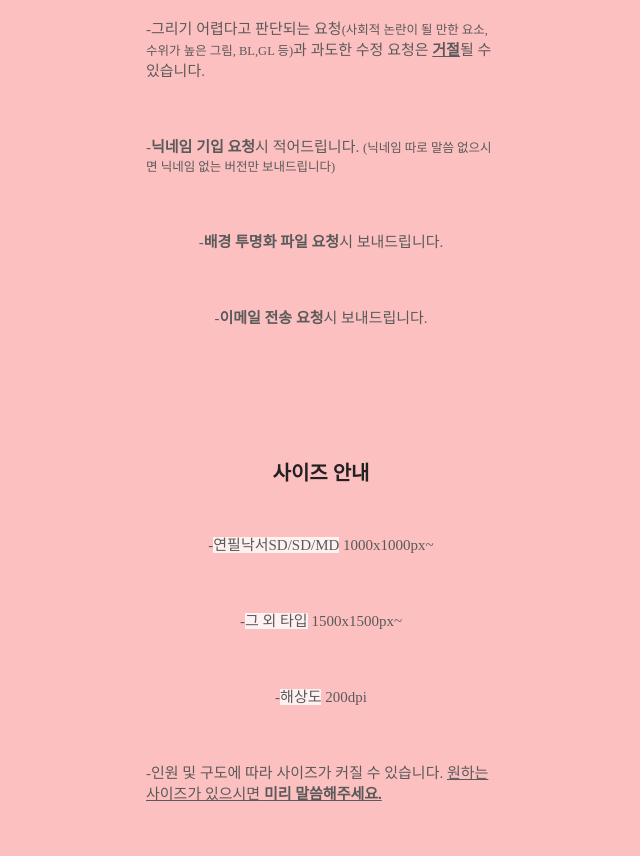
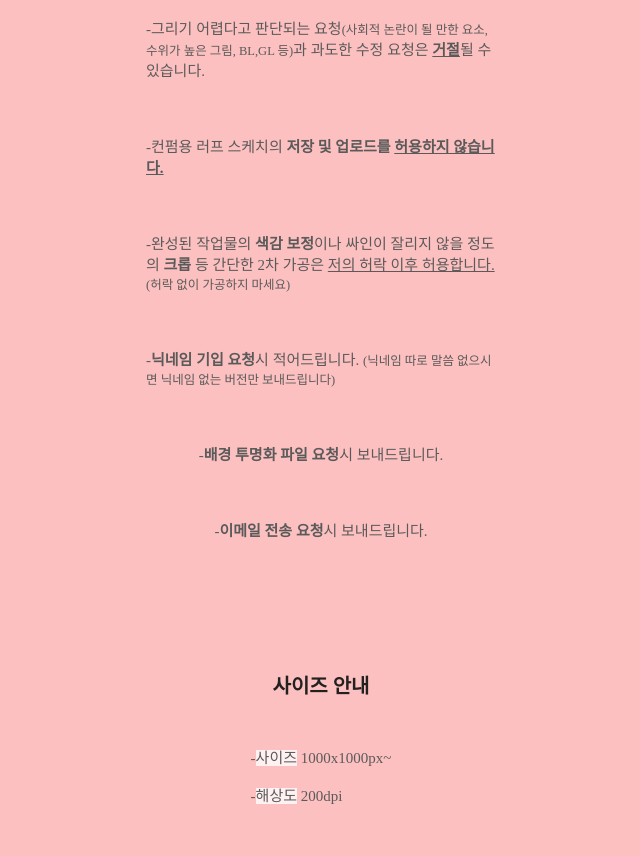
Before and after one commit to ddirung/home, a plain HTML site: page notice/index.html in a window 1280 px wide. Shown: the part 1080-1936 px from the top of the page, without its empty margins (319-959 px from the left). Drawn offline with Linux system fonts and the light colour scheme; a web font is replaced by a local one.

Commit message:
Update index.html

```diff
--- a/notice/index.html
+++ b/notice/index.html
@@ -122,6 +122,8 @@
       <p class="sub">-<u><b>원하는 포즈, 분위기, 자료가 없을 시</b></u> 저의 마음대로 작업이 들어가며 컨펌시 포즈, 큰 실루엣 <u><b>수정 불가</b></u>합니다.</p>
       <p class="sub">-<span style="background-color: rgb(255, 241, 241);">컨펌은 신청 주신 내용과 다른 부분을 수정하는 과정</span>입니다. 변심으로 인한 수정은 불가하며, <u>컨펌 후 수정 및 환불이 불가합니다.</u></p>
       <p class="sub">-그리기 어렵다고 판단되는 요청<small>(사회적 논란이 될 만한 요소, 수위가 높은 그림, BL,GL 등)</small>과 과도한 수정 요청은 <u><b>거절</b></u>될 수 있습니다.</p>
+      <p class="sub">-컨펌용 러프 스케치의 <b>저장 및 업로드를 <u>허용하지 않습니다.</u></b>
+      <p class="sub">-완성된 작업물의 <b>색감 보정</b>이나 싸인이 잘리지 않을 정도의 <b>크롭</b> 등 간단한 2차 가공은 <u>저의 허락 이후 허용합니다.</u><small> (허락 없이 가공하지 마세요)</small>
       <p class="sub">-<b>닉네임 기입 요청</b>시 적어드립니다. <small>(닉네임 따로 말씀 없으시면 닉네임 없는 버전만 보내드립니다)</small></p>
       <p class="sub">-<b>배경 투명화 파일 요청</b>시 보내드립니다.</p>
       <p class="sub">-<b>이메일 전송 요청</b>시 보내드립니다.</p>
@@ -129,9 +131,7 @@
     <div class="wrap1">
       <h1 class="main">사이즈 안내</h1>
       <P></P>
-      <p class="sub">-<span style="background-color: rgb(255, 241, 241);">연필낙서SD/SD/MD</span> 1000x1000px~</p>
-      <p class="sub">-<span style="background-color: rgb(255, 241, 241);">그 외 타입</span> 1500x1500px~</p>
-      <p class="sub">-<span style="background-color: rgb(255, 241, 241);">해상도</span> 200dpi</p>
+      <p class="sub">-<span style="background-color: rgb(255, 241, 241);">사이즈</span>  1000x1000px~<br><br>-<span style="background-color: rgb(255, 241, 241);">해상도</span>  200dpi</p>
       <p class="sub">-인원 및 구도에 따라 사이즈가 커질 수 있습니다. <u>원하는 사이즈가 있으시면 <b>미리 말씀해주세요.</b></u></p>
     </div>
     <div class="wrap2">
@@ -144,13 +144,13 @@
       <h1 class="main">신청양식</h1>
       <P></P>
       <p class="sub2"><span style="background-color: rgb(255, 241, 241);">신청 타입 및 인원<br>컨셉 및 구도, 분위기, 캐릭터 코디 참고 자료<br>닉네임 기입 유무</span></p>
-      <p class="sub">커미션 문의는 오픈카톡이 가장 빠릅니다!</p>
+      <p class="sub">커미션 문의는 <u>오픈카톡</u>이 가장 빠릅니다!</p>
     </div>
     <div class="wrap4">
       <h1 class="main">작업순서</h1>
       <P></P>
       <p class="sub"><span style="background-color: rgb(255, 241, 241);">오픈톡 > 선입금 > 컨펌 및 수정 > 작업 및 완성 > 전달</span></p>
-      <p class="sub"><span style=>- 러프 스케치 컨펌은 1회만 진행하며, 추가 컨펌은 추가금이 발생합니다.<br>- 문의 시 정확히 언급하지 않은 요구사항은 수정이 불가합니다.<br>- 작업은 입금순으로 진행됩니다.(채팅순X)<br>- 작업은 1주 ~ 최대 한달 가량 소요될 수 있습니다.</span></p>
+      <p class="sub"><span style=>- 러프 스케치 컨펌은 1회만 진행하며, 추가 컨펌은 <b>추가금</b>이 발생합니다.<br>- 문의 시 <u>정확히 언급하지 않은 요구사항</u>은 수정이 <b>불가</b>합니다.<br>- 작업은 따로 공지가 없는 한 기본적으로 <b>입금순</b>으로 진행됩니다.(예외적으로 채팅순으로 진행한다는 공지가 있을 수 있습니다.)<br>- 작업은 1주 ~ 최대 한달 가량 소요될 수 있습니다.</span></p>
     </div>
     <div class="copyright">
       <p>Copyrightⓒ2022 by 띠룽.<br>All pictures cannot be copied without permission.</p>
```
